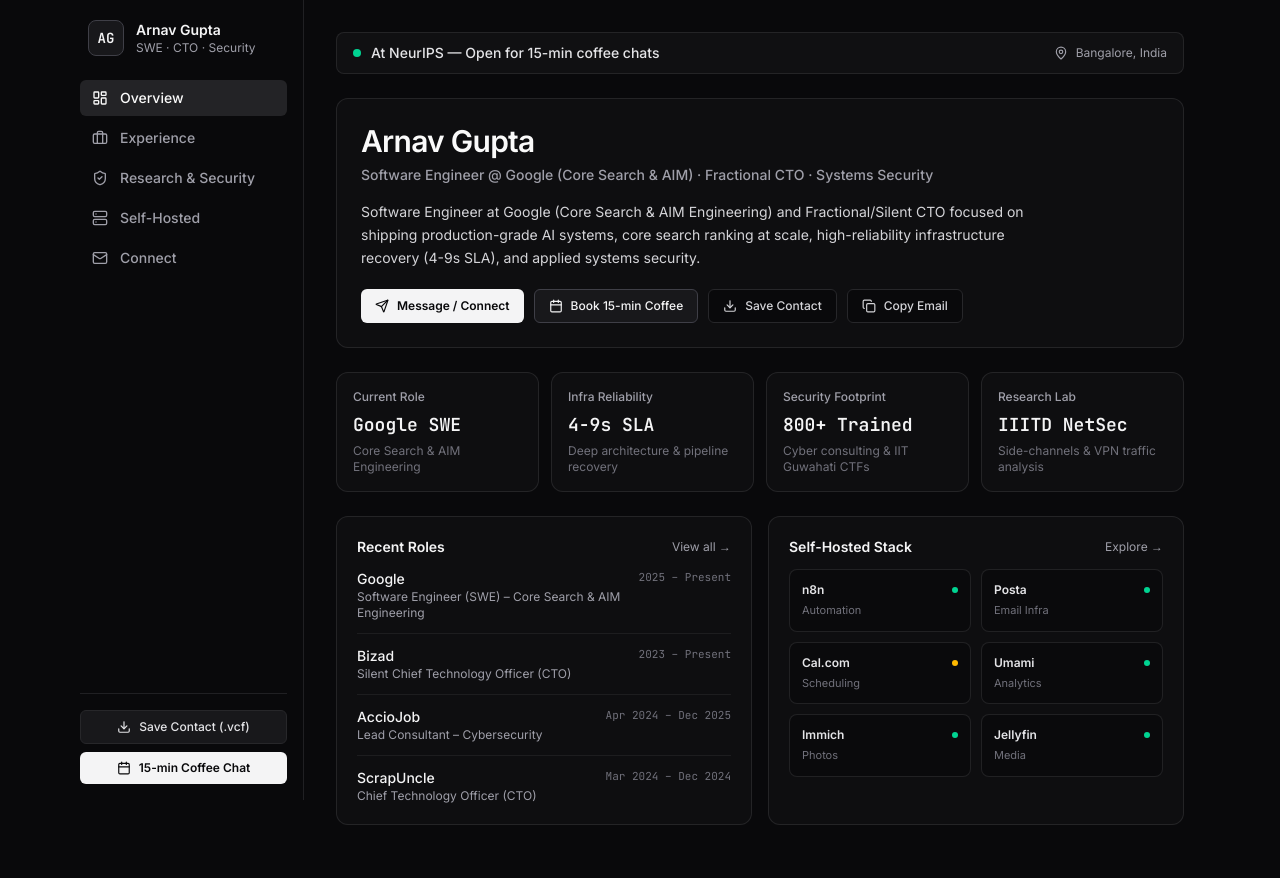
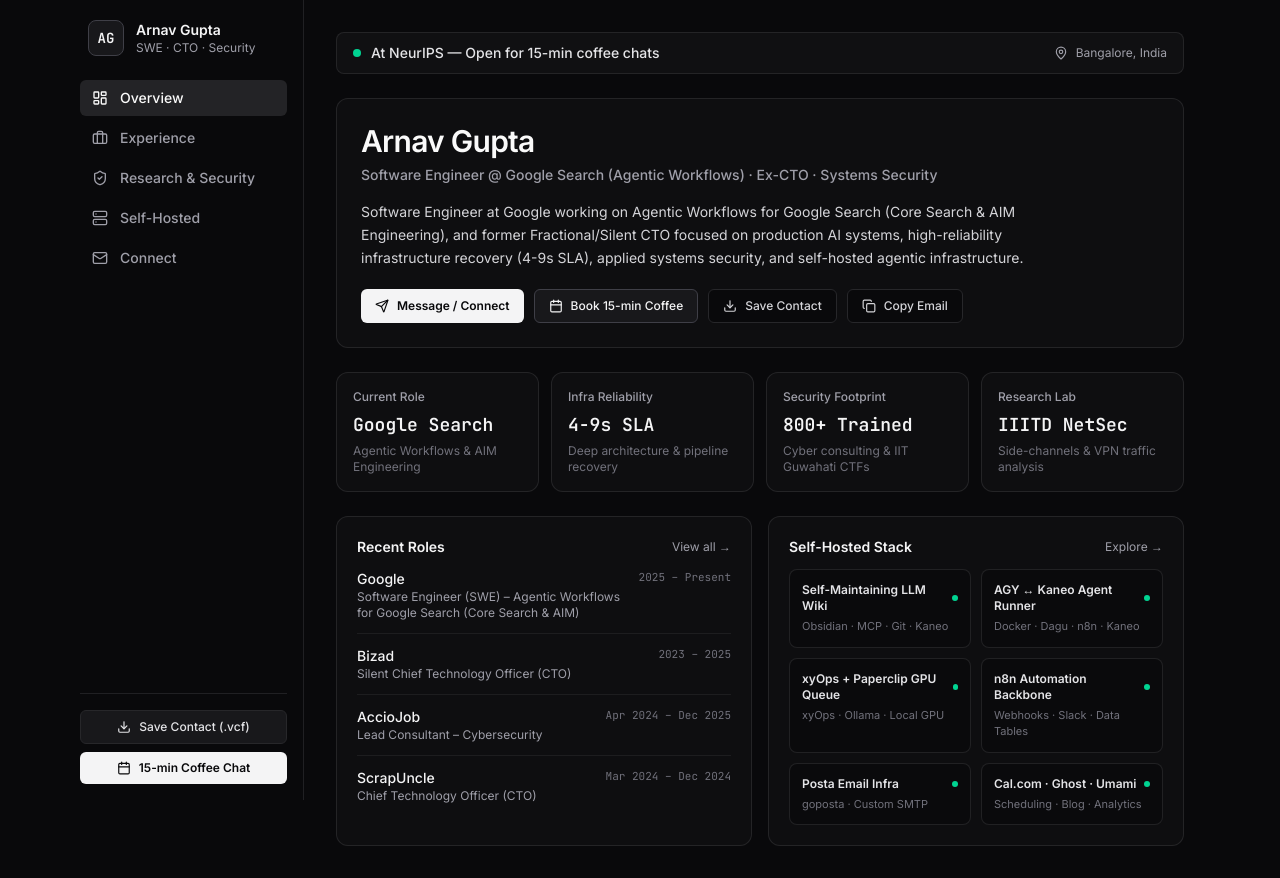
Before and after one commit to arnavgupta2003/arnavgupta2003.github.io, a Next.js app: page / in a window 1280 px wide. Before the commit the page ends 857 px from the top, so only its background shows below. Built offline with nearby package versions, Linux system fonts and the light colour scheme.

Commit message:
Update Google Agentic Workflows role, Bizad 2023-2025, and real self-hosted workflows

```diff
--- a/src/data/profile.ts
+++ b/src/data/profile.ts
@@ -27,10 +27,10 @@ export interface SelfHostedItem {
 export const PROFILE = {
   name: "Arnav Gupta",
   handle: "arnavgupta",
-  headline: "Software Engineer @ Google (Core Search & AIM) · Fractional CTO · Systems Security",
+  headline: "Software Engineer @ Google Search (Agentic Workflows) · Ex-CTO · Systems Security",
   location: "Bangalore, India",
   statusBadge: "At NeurIPS — Open for 15-min coffee chats",
-  bio: "Software Engineer at Google (Core Search & AIM Engineering) and Fractional/Silent CTO focused on shipping production-grade AI systems, core search ranking at scale, high-reliability infrastructure recovery (4-9s SLA), and applied systems security.",
+  bio: "Software Engineer at Google working on Agentic Workflows for Google Search (Core Search & AIM Engineering), and former Fractional/Silent CTO focused on production AI systems, high-reliability infrastructure recovery (4-9s SLA), applied systems security, and self-hosted agentic infrastructure.",
   email: "arnav.gupta.2003@gmail.com",
   // Replace these with your exact URLs before deploying
   socials: {
@@ -50,8 +50,8 @@ export const PROFILE = {
   kpis: [
     {
       label: "Current Role",
-      value: "Google SWE",
-      detail: "Core Search & AIM Engineering",
+      value: "Google Search",
+      detail: "Agentic Workflows & AIM Engineering",
     },
     {
       label: "Infra Reliability",
@@ -72,25 +72,25 @@ export const PROFILE = {
   experience: [
     {
       company: "Google",
-      role: "Software Engineer (SWE) – Core Search & AIM Engineering",
+      role: "Software Engineer (SWE) – Agentic Workflows for Google Search (Core Search & AIM)",
       period: "2025 – Present",
       location: "Bangalore, India",
       badge: "Full-Time",
       highlights: [
-        "Architecting and scaling LLM-powered features and ranking systems inside Google Search pipelines to drive algorithmic relevance at global scale.",
+        "Building and scaling agentic workflows and LLM-powered ranking features inside Google Search pipelines to drive algorithmic relevance at global scale.",
         "Leading end-to-end full-stack feature development, technical optimizations, and scalable AI infrastructure.",
         "SWE Intern (May 2024 – Aug 2024): Improved local categorical rankings for mixed-language queries by closing classifier score gaps and integrating an NLP query classifier into the local web triggering pipeline.",
       ],
-      tags: ["LLMs", "Search Ranking", "NLP", "Distributed Systems", "AI Infra"],
+      tags: ["Agentic Workflows", "Google Search", "LLMs", "Ranking Systems", "AI Infra"],
     },
     {
       company: "Bizad",
       role: "Silent Chief Technology Officer (CTO)",
-      period: "2023 – Present",
+      period: "2023 – 2025",
       location: "Remote",
       badge: "Leadership",
       highlights: [
-        "Formulating stealth-mode product roadmaps, foundational architecture, and scalable infrastructure for rapid deployment and agile market delivery.",
+        "Formulated stealth-mode product roadmaps, foundational architecture, and scalable infrastructure for rapid deployment and agile market delivery prior to joining Google.",
       ],
       tags: ["System Architecture", "Product Strategy", "Cloud Infra"],
     },
@@ -155,39 +155,45 @@ export const PROFILE = {
   },
   selfHosted: [
     {
-      name: "n8n",
-      category: "Automation",
-      description: "Powers this site's contact webhook, Slack triage, and personal workflow automation.",
+      name: "Self-Maintaining LLM Wiki",
+      category: "Obsidian · MCP · Git · Kaneo",
+      description:
+        "Two-speed automated knowledge base: daily inbox capture + weekly Git worktree consolidation PRs with an event-driven GitHub → n8n → Kaneo human-in-the-loop review loop.",
       status: "Active",
     },
     {
-      name: "Posta",
-      category: "Email Infra",
-      description: "Self-hosted transactional email delivery API backed by custom domain SMTP.",
+      name: "AGY ↔ Kaneo Agent Runner",
+      category: "Docker · Dagu · n8n · Kaneo",
+      description:
+        "Remote phone & Slack → n8n → Kaneo task queue executed by an always-on Dockerized Dagu + autonomous coding CLI runner over Tailscale.",
       status: "Active",
     },
     {
-      name: "Cal.com",
-      category: "Scheduling",
-      description: "15-minute coffee & NeurIPS meeting scheduler.",
-      status: "Planned",
-    },
-    {
-      name: "Umami",
-      category: "Analytics",
-      description: "Cookie-free, privacy-first page & referrer analytics for this dashboard.",
+      name: "xyOps + Paperclip GPU Queue",
+      category: "xyOps · Ollama · Local GPU",
+      description:
+        "Concurrency-controlled local GPU job scheduler & AI control plane powering shared Ollama inference for CI diff reviews, security alert triage, and OCR pipelines.",
       status: "Active",
     },
     {
-      name: "Immich",
-      category: "Photos",
-      description: "Private self-hosted photo & video backup with on-prem ML indexing.",
+      name: "n8n Automation Backbone",
+      category: "Webhooks · Slack · Data Tables",
+      description:
+        "Event-driven automation hub powering this portfolio's Connect webhook → #portfolio-inbox Slack alerts, GitHub PR review cards, and Slack-to-Kaneo triage.",
       status: "Active",
     },
     {
-      name: "Jellyfin",
-      category: "Media",
-      description: "Home media server streaming across local devices.",
+      name: "Posta Email Infra",
+      category: "goposta · Custom SMTP",
+      description:
+        "Self-hosted transactional email delivery API backed by custom domain SMTP for automated notifications and outreach.",
+      status: "Active",
+    },
+    {
+      name: "Cal.com · Ghost · Umami",
+      category: "Scheduling · Blog · Analytics",
+      description:
+        "Self-hosted 15-min coffee scheduler, technical Ghost blog, cookie-free Umami analytics, plus Immich & Jellyfin across a multi-node homelab & VPS fleet.",
       status: "Active",
     },
   ] as SelfHostedItem[],
```
